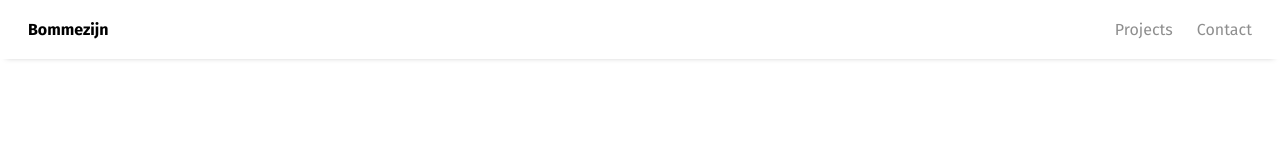
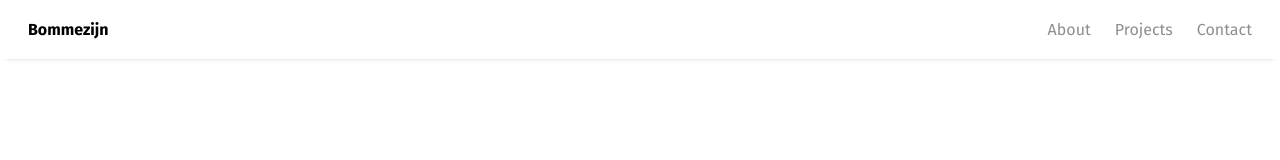
Before and after one commit to bommezijn/portfolio, a Next.js app: page / in a window 1280 px wide. Shown: the top 160 px of the page. Built offline with nearby package versions, Linux system fonts and the light colour scheme.

Commit message:
🎨 Update navbar, see previous commit

```diff
--- a/components/NavBar/index.tsx
+++ b/components/NavBar/index.tsx
@@ -11,10 +11,13 @@ const NavBar: FunctionComponent = () => {
             <a>Bommezijn</a>
           </li>
         </Link>
-        <li>
+        <li className={styles.linkItem}>
+          <a href='#projects'>About</a>
+        </li>
+        <li className={styles.linkItem}>
           <a href='#projects'>Projects</a>
         </li>
-        <li>
+        <li className={styles.linkItem}>
           <a href='#footer'>Contact</a>
         </li>
       </ul>
```
